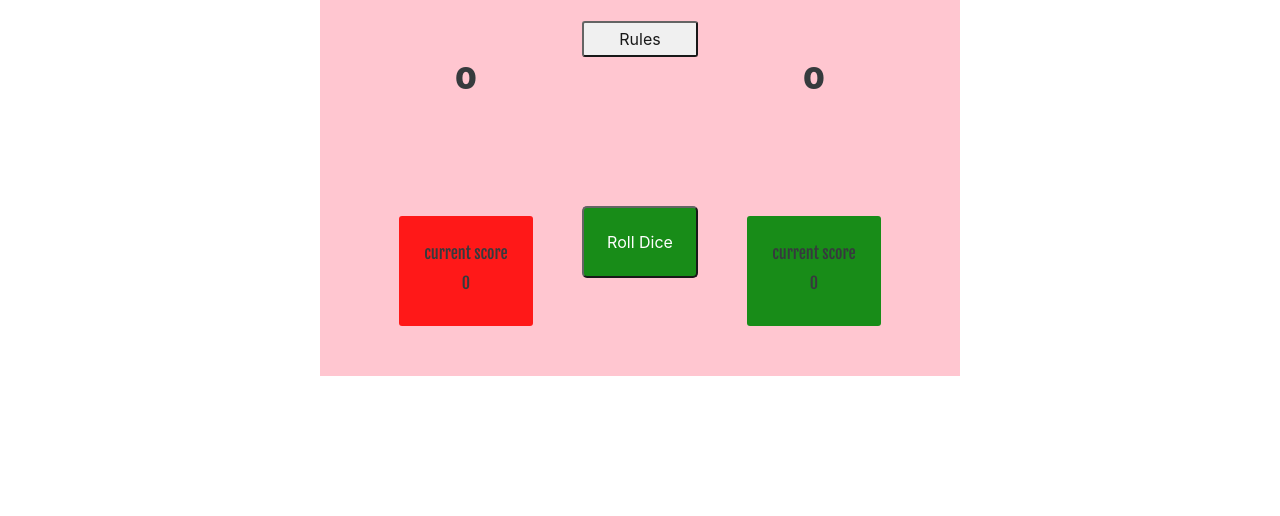
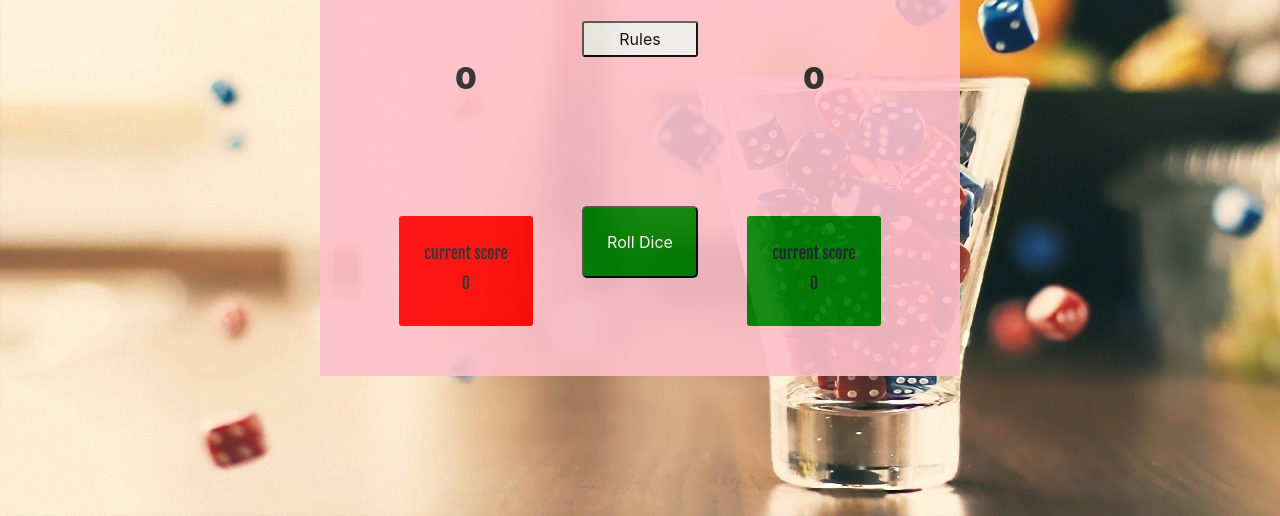
Before and after one commit to opondo99/pig-dice, a plain HTML site: page index.html in a window 1280 px wide. Shown: the part 284-800 px from the top of the page. Drawn offline with nearby package versions, Linux system fonts and the light colour scheme.

Commit message:
made changes to image url in main.css

```diff
--- a/css/main.css
+++ b/css/main.css
@@ -1,5 +1,5 @@
 body{
-    background-image: url(pigback5.jpg);
+    background-image: url(../images/pigback5.jpg);
     background-size: cover;
 }
 
```
